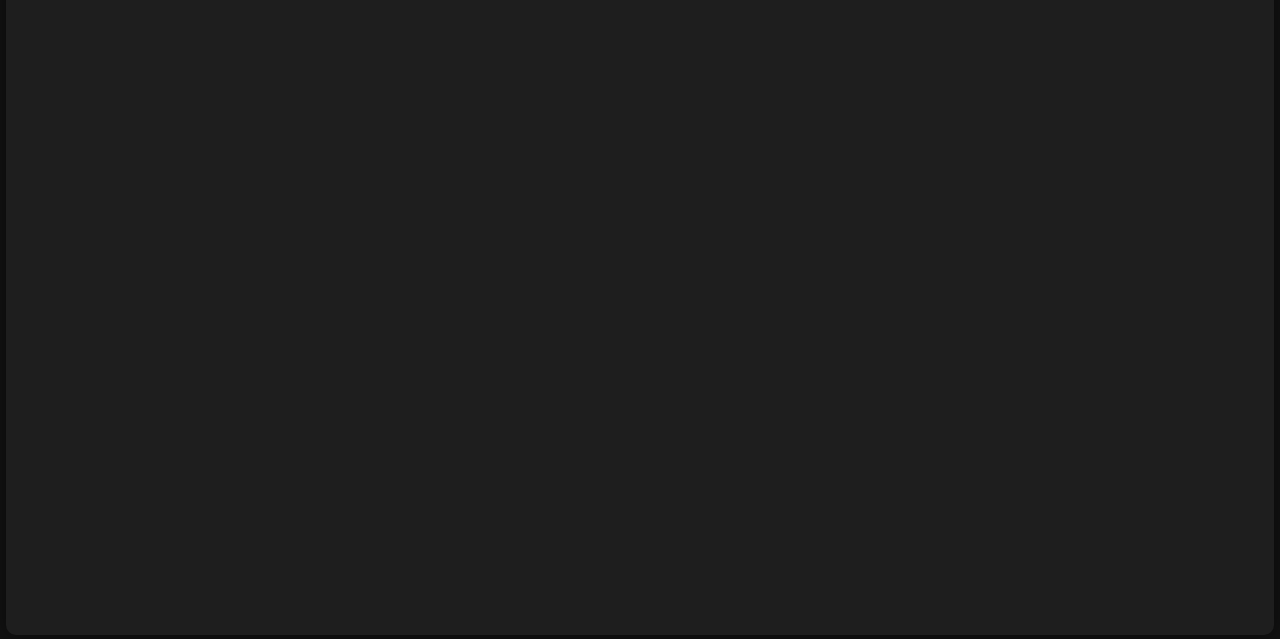
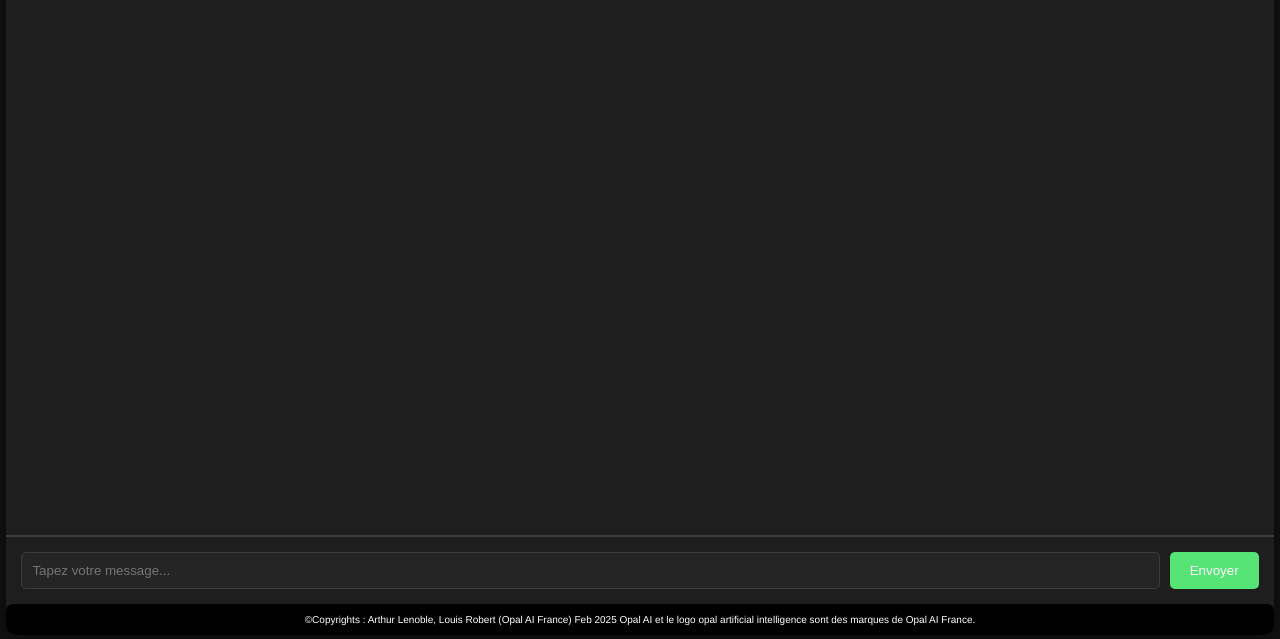
Before and after one commit to uldeon/opal, a plain HTML site: page index.html in a window 1280 px wide. Shown: the part 161-800 px from the top of the page. Drawn offline with Linux system fonts and the light colour scheme.

Commit message:
Update index.html

```diff
--- a/index.html
+++ b/index.html
@@ -43,6 +43,7 @@
     background-color: #121212;
     color: #e0e0e0;
 }
+
 .chat-container {
     width: 99%;
     height: 99vh;
@@ -50,8 +51,10 @@
     border-radius: 10px;
     box-shadow: 0 0 20px rgba(0, 0, 0, 0.5);
     overflow: hidden;
-            position: relative;
+    display: flex;
+    flex-direction: column;
 }
+
 .chat-header {
     background: #000000;
     color: #ffffff;
@@ -62,15 +65,18 @@
     justify-content: space-between;
     align-items: center;
 }
+
 .chat-header img {
     width: 120px;
     height: auto;
     border-radius: 10px;
     animation: zoomInOut 3s;
 }
+
 .chat-header img:hover {
     transform: scale(1.05);
 }
+
 .new-chat-button {
     background: #57e476;
     color: white;
@@ -81,35 +87,43 @@
     transition: background 0.3s;
     animation: zoomInOut 2s;
 }
+
 .new-chat-button:hover {
     background: #0056b3;
     transform: scale(1.05);
 }
+
 .chat-messages {
-            height: 700px;
+    flex: 1;
     padding: 15px;
     overflow-y: auto;
     border-bottom: 1px solid #3c3c3c;
     animation: fadeInZoomIn 1s;
 }
+
 .chat-message {
     margin-bottom: 15px;
     padding: 10px;
     border-radius: 5px;
     animation: fadeInZoomIn 1s;
 }
+
 .chat-message.user {
     background: #4c4c4c;
     text-align: right;
 }
+
 .chat-message.bot {
     background: #333333;
     text-align: left;
 }
+
 .chat-input {
     display: flex;
     padding: 15px;
+    border-top: 1px solid #3c3c3c;
 }
+
 .chat-input input {
     flex: 1;
     padding: 10px;
@@ -119,6 +133,7 @@
     color: #e0e0e0;
     animation: zoomInOut 2s;
 }
+
 .chat-input button {
     margin-left: 10px;
     padding: 10px 20px;
@@ -130,31 +145,30 @@
     transition: background 0.3s;
     animation: zoomInOut 2s;
 }
+
 .chat-input button:hover {
     background: #0056b3;
     transform: scale(1.05);
 }
+
 .chat-input-button-text {
     animation: colorChange 3s;
 }
+
 .footer {
     font-size: 10px;
     font-family: 'Helvetica', 'Arial', sans-serif;
-          flex: 1;
-          margin: 5px;
+    padding: 10px;
     background: #000000;
     color: white;
-          border: none;
     border-radius: 7px;
     animation: fadeInZoomIn 2s;
-          justify-content: center;
-          align-items: center;
     text-align: center;
 }
+
 .footer:hover {
     transform: scale(1.05);
     }
-
   </style>
 </head>
 <body>
```
Lines whose indentation alone changed are shown as unchanged.
